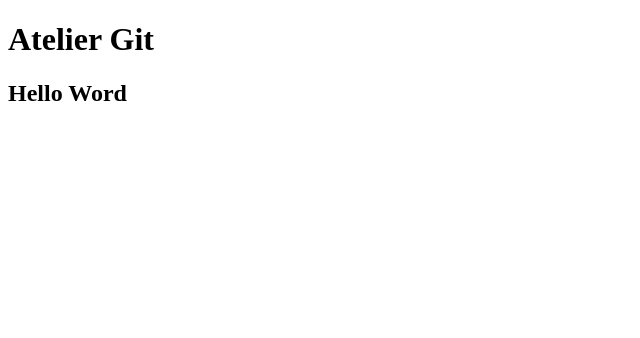
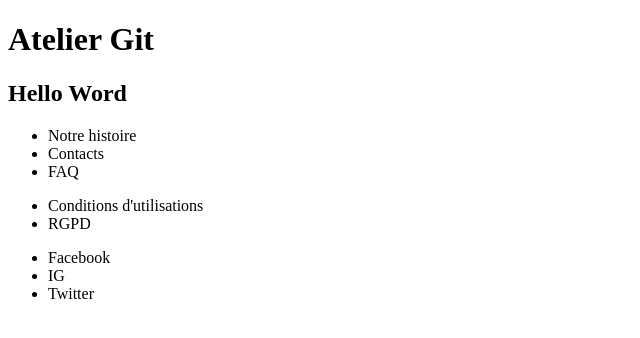
Before and after one commit to Milbal/atelier_git, a plain HTML site: page index.html in a window 1280 px wide. Shown: the whole page, without its empty margins (0-640 px from the left). Drawn offline with Linux system fonts and the light colour scheme.

Commit message:
ajout footer sur bonne branch

```diff
--- a/index.html
+++ b/index.html
@@ -19,6 +19,29 @@
 
     </header>
 
+    <footer>
+        <div id="infosGen">
+            <ul>
+                <li>Notre histoire</li>
+                <li>Contacts</li>
+                <li>FAQ</li>
+            </ul>
+        </div>
+        <div id="rgpd">
+            <ul>
+                <li>Conditions d'utilisations</li>
+                <li>RGPD</li>
+            </ul>
+        </div>
+        <div id="reseaux">
+            <ul>
+                <li>Facebook</li>
+                <li>IG</li>
+                <li>Twitter</li>
+            </ul>
+        </div>
+    </footer>
+
 
 </body>
 </html>
```
